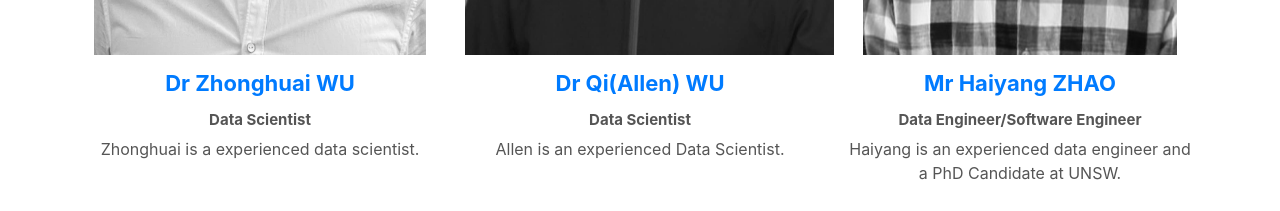
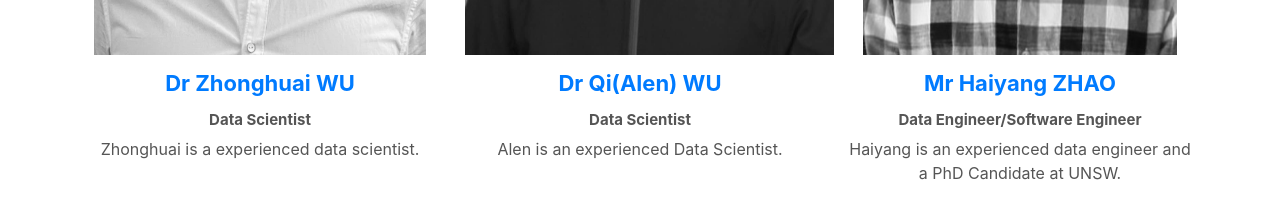
Before and after one commit to Camelleonbaby/drahawebsite, a React (Create React App) app: page / in a window 1280 px wide. Shown: the part 3111-3322 px from the top of the page. Built offline with nearby package versions, Linux system fonts and the light colour scheme.

Commit message:
changes for v5

```diff
--- a/src/App.js
+++ b/src/App.js
@@ -268,9 +268,9 @@ class App extends React.Component {
                   </ul>
 
                 </div>
-                    <h2>Dr Qi(Allen) WU</h2>
+                    <h2>Dr Qi(Alen) WU</h2>
                     <h3>Data Scientist</h3>
-                    <p> Allen is an experienced Data Scientist.</p>
+                    <p> Alen is an experienced Data Scientist.</p>
 
                 </div>
 
```
